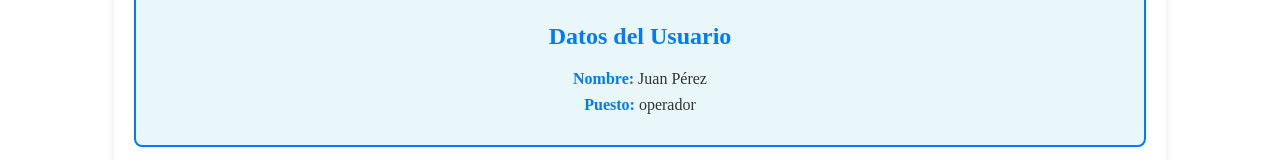
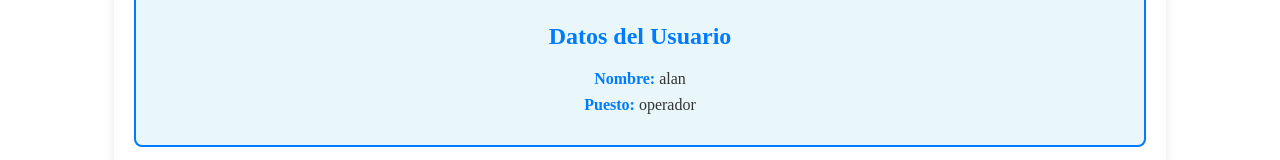
Before and after one commit to SrUlises/ecotruckAngular, an Angular app: page /home in a window 1280 px wide. Shown: the part 175-335 px from the top of the page. Built offline with nearby package versions, Linux system fonts and the light colour scheme.

Commit message:
modifique el home.component.html

```diff
--- a/src/app/home/home.component.html
+++ b/src/app/home/home.component.html
@@ -7,7 +7,7 @@
   <div class="user-info">
     <h2>Datos del Usuario</h2>
     <ul>
-      <li><strong>Nombre:</strong> Juan Pérez</li>
+      <li><strong>Nombre:</strong> alan</li>
       <li><strong>Puesto:</strong> operador</li>
 
     </ul>
```
